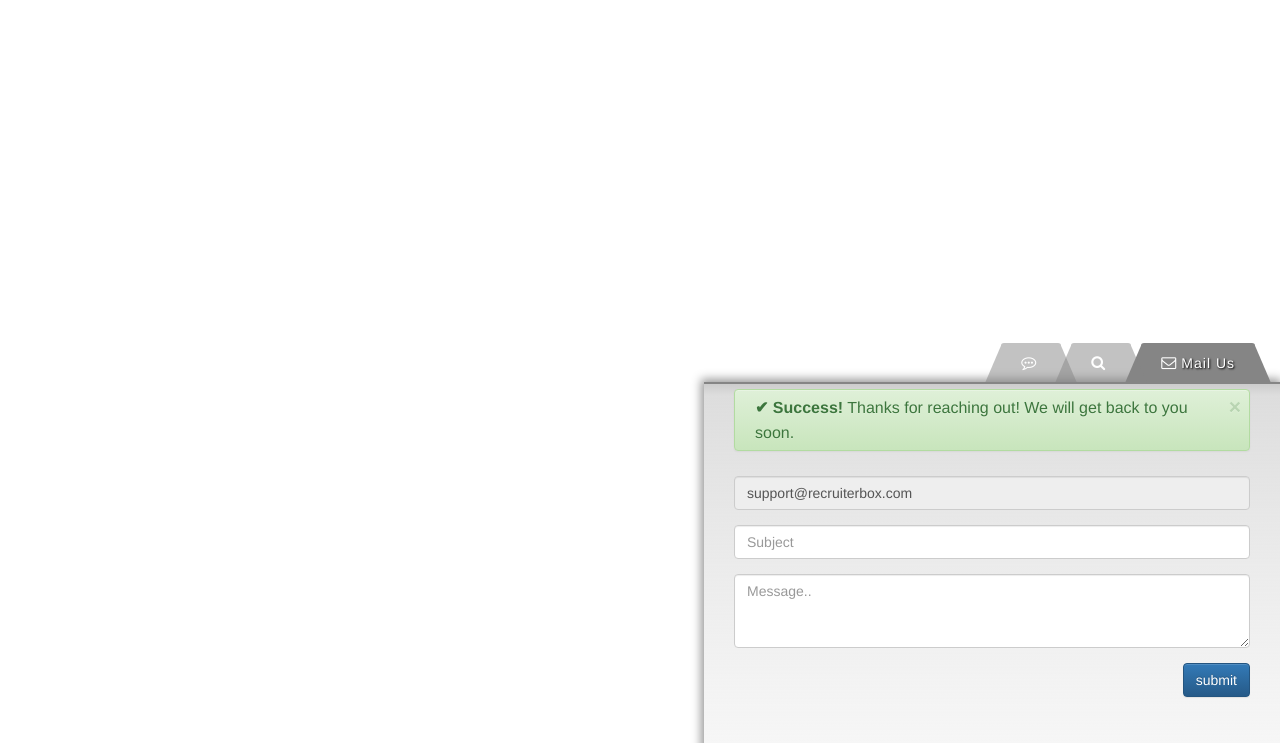
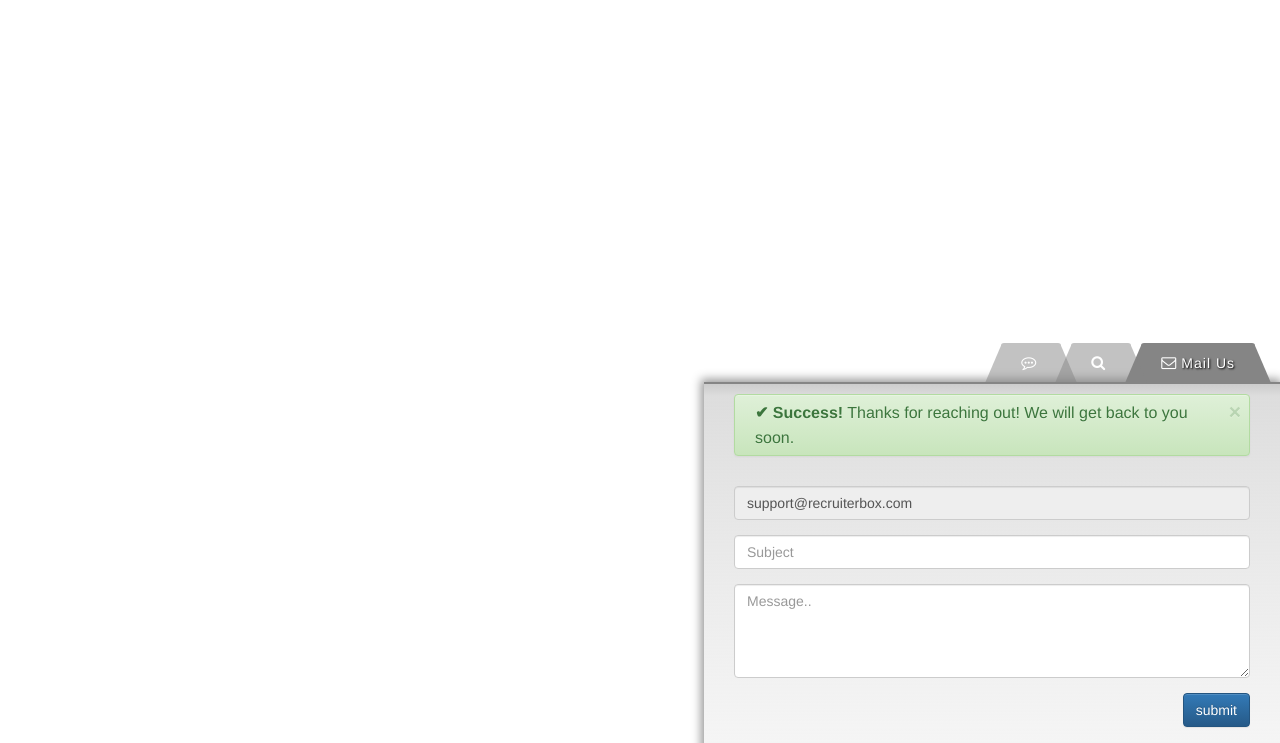
Before and after one commit to gautamgahlawat/mockup-help-widget, a website: page src/index.html in a window 1280 px wide. Both pictures are taken after a click on the tab "Mail Us". Shown: the part 57-800 px from the top of the page. Drawn offline with nearby package versions, Linux system fonts and the light colour scheme.

Commit message:
Typo Fixed

```diff
--- a/src/css/main.css
+++ b/src/css/main.css
@@ -155,18 +155,18 @@ a:hover,a:focus{
 }
 
 .grid-divider {
-    padding: 25px 0 55px 0;
+    padding: 35px 0 55px 0;
 }
 
 
 /*Section 1 Mail Us***********************/
 
 form.form-horizontal {
-    padding: 25px 20px 40px 20px;
+    padding: 30px 20px 40px 20px;
 }
 
 div.alert {
-    margin: 5px 20px 0px 20px;
+    margin: 10px 20px 0px 20px;
     padding: 5px 20px;
 }
 
--- a/src/index.html
+++ b/src/index.html
@@ -73,7 +73,7 @@
                                 </div>
                                 <div class="form-group">
                                     <div class="col-sm-12">
-                                        <textarea class="form-control" rows="3" name="message" placeholder="Message.."></textarea>
+                                        <textarea class="form-control" rows="4" name="message" placeholder="Message.."></textarea>
                                     </div>
                                 </div>
                                 <div class="form-group">
```
